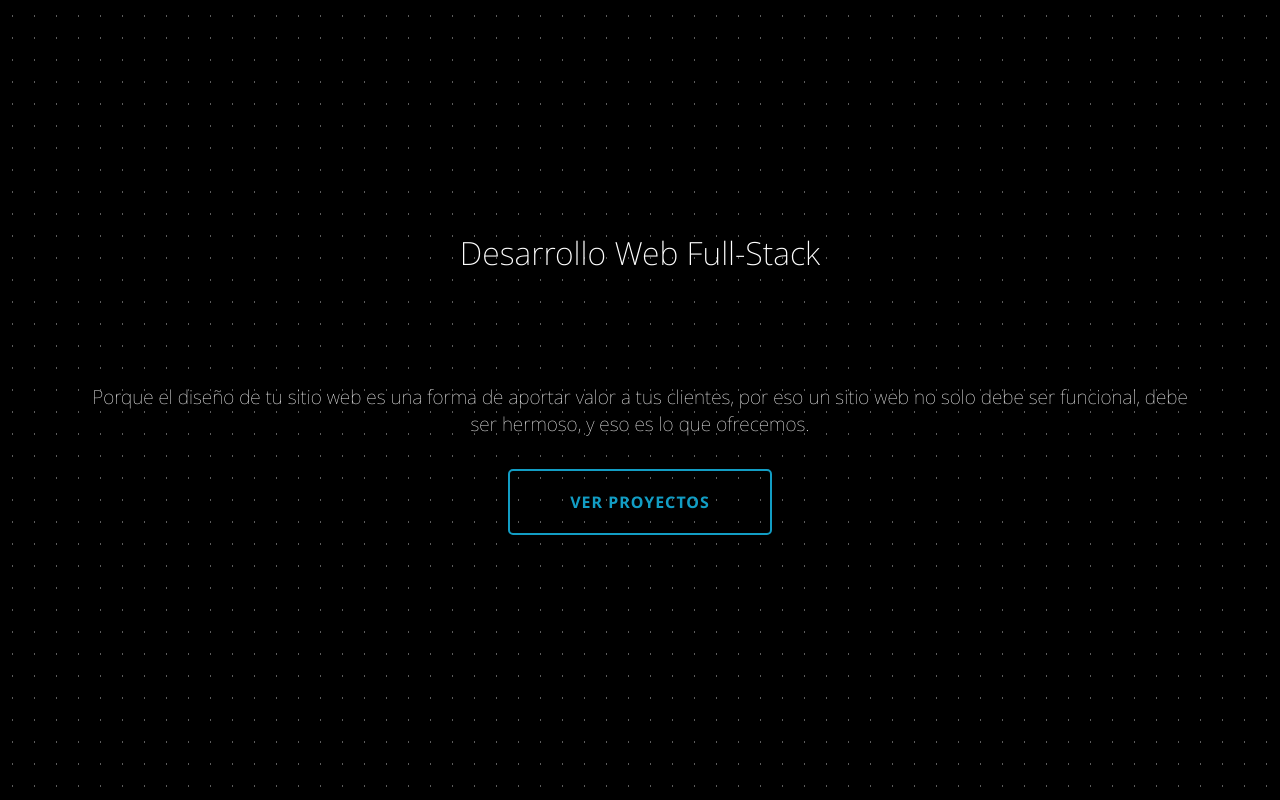
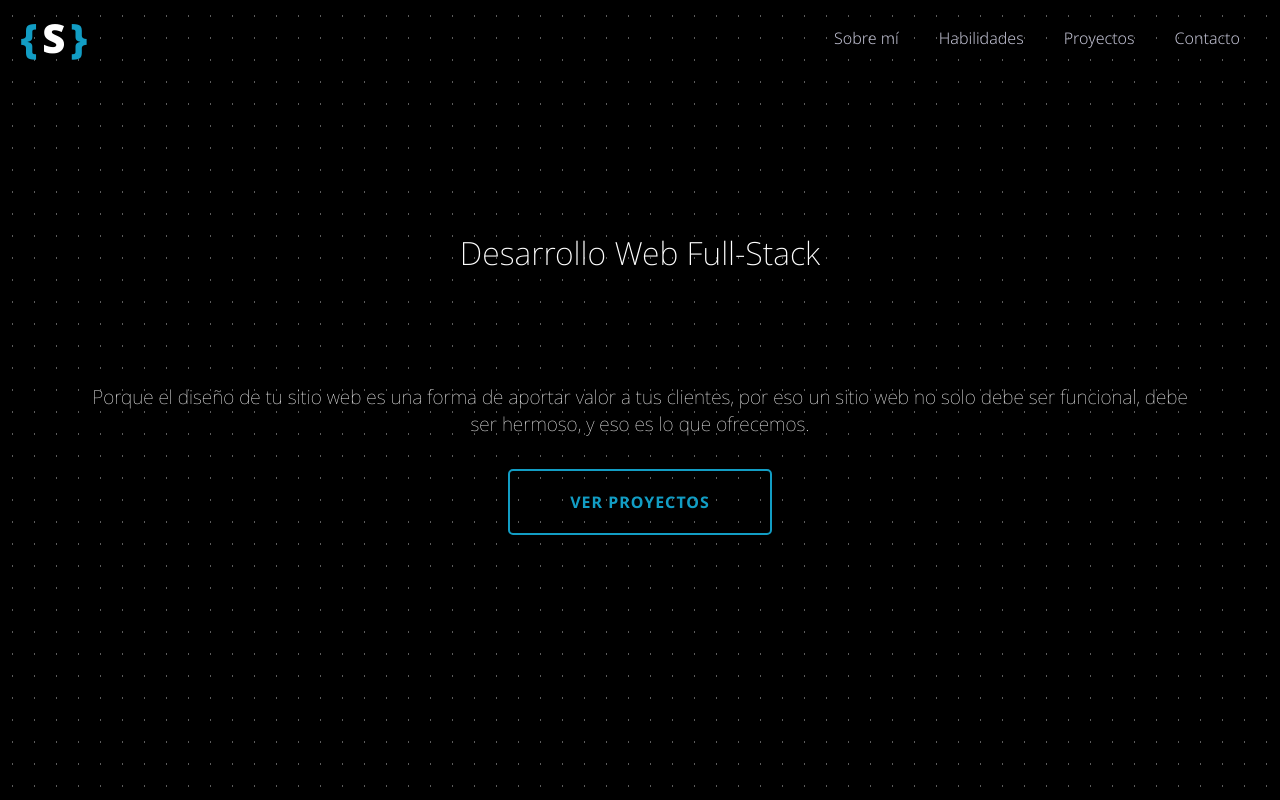
Before and after one commit to SamuelGonzalezOfficial/Portfolio, a React (Vite) app: page / in a window 1280 px wide. Shown: the top 800 px of the page. Built offline with nearby package versions, Linux system fonts and the light colour scheme.

Commit message:
We finish the Menu component.

```diff
--- a/src/features/Menu/Menu.css
+++ b/src/features/Menu/Menu.css
@@ -0,0 +1,149 @@
+/* Animaciones */
+@keyframes slideDown {
+    from {
+      opacity: 0;
+      transform: translateY(-20px);
+    }
+    to {
+      opacity: 1;
+      transform: translateY(0);
+    }
+  }
+
+  @keyframes fadeIn {
+    from {
+      opacity: 0;
+    }
+    to {
+      opacity: 1;
+    }
+  }
+
+  /* Estilos base del navbar */
+  .navbar {
+    width: 100%;
+    position: fixed;
+    top: 0;
+    left: 0;
+    padding: 10px 20px;
+    display: flex;
+    justify-content: space-between;
+    align-items: center;
+    background: transparent;
+    transition: background 0.3s ease, backdrop-filter 0.3s ease;
+    animation: slideDown 0.5s ease-out forwards;
+    z-index: 1000;
+  }
+
+  .key-menu {
+    color: #129dc4;
+  }
+
+  .menu-icon {
+    margin: 0 5px;
+  }
+
+  /* Fondo oscuro con efecto acrílico y borroso al hacer scroll */
+  .navbar.scrolled {
+    background: rgba(0, 0, 0, 0.6);
+    backdrop-filter: blur(10px);
+  }
+
+  /* Logo con animación */
+  .menu-init {
+    font-size: 2.5rem;
+    font-weight: 900;
+    color: #ffffff;
+    text-decoration: none;
+    opacity: 0;
+    animation: fadeIn 1s ease-out forwards;
+    animation-delay: 0.3s;
+  }
+
+  /* Contenedor del menú */
+  .menu {
+    display: flex;
+    justify-content: center;
+    align-items: center;
+  }
+
+  /* Opciones del menú con animación y transición en hover */
+  .menu-option {
+    padding: 10px 20px;
+    color: #bebecf;
+    text-decoration: none;
+    font-weight: 300;
+    opacity: 0;
+    animation: fadeIn 1s ease-out forwards;
+    animation-delay: 0.5s;
+    transition: color 0.3s ease;
+  }
+
+  .menu-option:hover {
+    color: #ffffff;
+  }
+
+  /* Estilos para el botón hamburguesa */
+  .hamburger {
+    display: none;
+    cursor: pointer;
+    flex-direction: column;
+    justify-content: space-between;
+    width: 30px;
+    height: 25px;
+  }
+
+  .bar {
+    height: 3px;
+    width: 100%;
+    background-color: #ffffff;
+    transition: transform 0.3s ease, opacity 0.3s ease;
+  }
+
+  /* Transición de barras para formar una "X" al abrir el menú */
+  .hamburger .bar.open:nth-child(1) {
+    transform: translateY(11px) rotate(45deg);
+  }
+  .hamburger .bar.open:nth-child(2) {
+    opacity: 0;
+  }
+  .hamburger .bar.open:nth-child(3) {
+    transform: translateY(-11px) rotate(-45deg);
+  }
+
+  /* Responsividad: en pantallas pequeñas se muestra el menú hamburguesa y se adapta la visualización del menú */
+  @media (max-width: 768px) {
+    /* Mostrar el botón hamburguesa */
+    .hamburger {
+      display: flex;
+    }
+
+    /* Ocultar el menú tradicional y posicionarlo como desplegable */
+    .menu {
+      position: absolute;
+      top: 60px; /* Ajusta según la altura del navbar */
+      right: 20px;
+      background: rgba(0, 0, 0, 0.8);
+      backdrop-filter: blur(5px);
+      flex-direction: column;
+      align-items: flex-start;
+      padding: 10px 20px;
+      border-radius: 8px;
+      opacity: 0;
+      visibility: hidden;
+      transform: translateY(-20px);
+      transition: opacity 0.3s ease, transform 0.3s ease, visibility 0.3s ease;
+    }
+
+    /* Mostrar el menú cuando se active el estado */
+    .menu.active {
+      opacity: 1;
+      visibility: visible;
+      transform: translateY(0);
+    }
+
+    /* Ajustar el padding de las opciones */
+    .menu-option {
+      padding: 10px 0;
+    }
+  }
--- a/src/features/Menu/Menu.jsx
+++ b/src/features/Menu/Menu.jsx
@@ -0,0 +1,80 @@
+import React, { useState, useEffect } from 'react';
+import './Menu.css';
+
+function Menu() {
+  const [scrolled, setScrolled] = useState(false);
+  const [menuOpen, setMenuOpen] = useState(false);
+
+  useEffect(() => {
+    const handleScroll = () => {
+      setScrolled(window.scrollY > 50);
+    };
+
+    window.addEventListener('scroll', handleScroll);
+    return () => window.removeEventListener('scroll', handleScroll);
+  }, []);
+
+  const handleMenuClick = (e, targetId) => {
+    e.preventDefault();
+    // Cierra el menú en vista móvil al hacer clic
+    setMenuOpen(false);
+    const element = document.getElementById(targetId);
+    if (element) {
+      element.scrollIntoView({ behavior: 'smooth' });
+    }
+  };
+
+  return (
+    <nav className={`navbar ${scrolled ? 'scrolled' : ''}`}>
+      <div className="logo">
+        <a
+          href="#start"
+          className="menu-init"
+          onClick={(e) => handleMenuClick(e, 'about')}
+        >
+          <span className="key-menu">{"{"}</span><span className="menu-icon">S</span><span className="key-menu">{"}"}</span>
+        </a>
+      </div>
+
+      {/* Botón hamburguesa para dispositivos móviles */}
+      <div className="hamburger" onClick={() => setMenuOpen(!menuOpen)}>
+        <div className={`bar ${menuOpen ? 'open' : ''}`}></div>
+        <div className={`bar ${menuOpen ? 'open' : ''}`}></div>
+        <div className={`bar ${menuOpen ? 'open' : ''}`}></div>
+      </div>
+
+      <div className={`menu ${menuOpen ? 'active' : ''}`}>
+        <a
+          href="#about"
+          className="menu-option"
+          onClick={(e) => handleMenuClick(e, 'about')}
+        >
+          Sobre mí
+        </a>
+        <a
+          href="#skills"
+          className="menu-option"
+          onClick={(e) => handleMenuClick(e, 'skills')}
+        >
+          Habilidades
+        </a>
+        <a
+          href="#projects"
+          className="menu-option"
+          onClick={(e) => handleMenuClick(e, 'projects')}
+        >
+          Proyectos
+        </a>
+        <a
+          href="#contact"
+          className="menu-option"
+          onClick={(e) => handleMenuClick(e, 'contact')}
+        >
+          Contacto
+        </a>
+      </div>
+    </nav>
+  );
+}
+
+export { Menu };
--- a/src/pages/Home.jsx
+++ b/src/pages/Home.jsx
@@ -7,10 +7,12 @@ import { Skills } from '../features/Skills/Skills'
 import { Projects } from '../features/Projects/Projects'
 import { Contact } from '../features/Contact/Contact'
 import { Footer } from '../features/Footer/Footer'
+import { Menu } from '../features/Menu/Menu'
 
 function Home() {
     return (
         <>
+            <Menu />
             <Hero />
             <About />
             <Skills />
```
